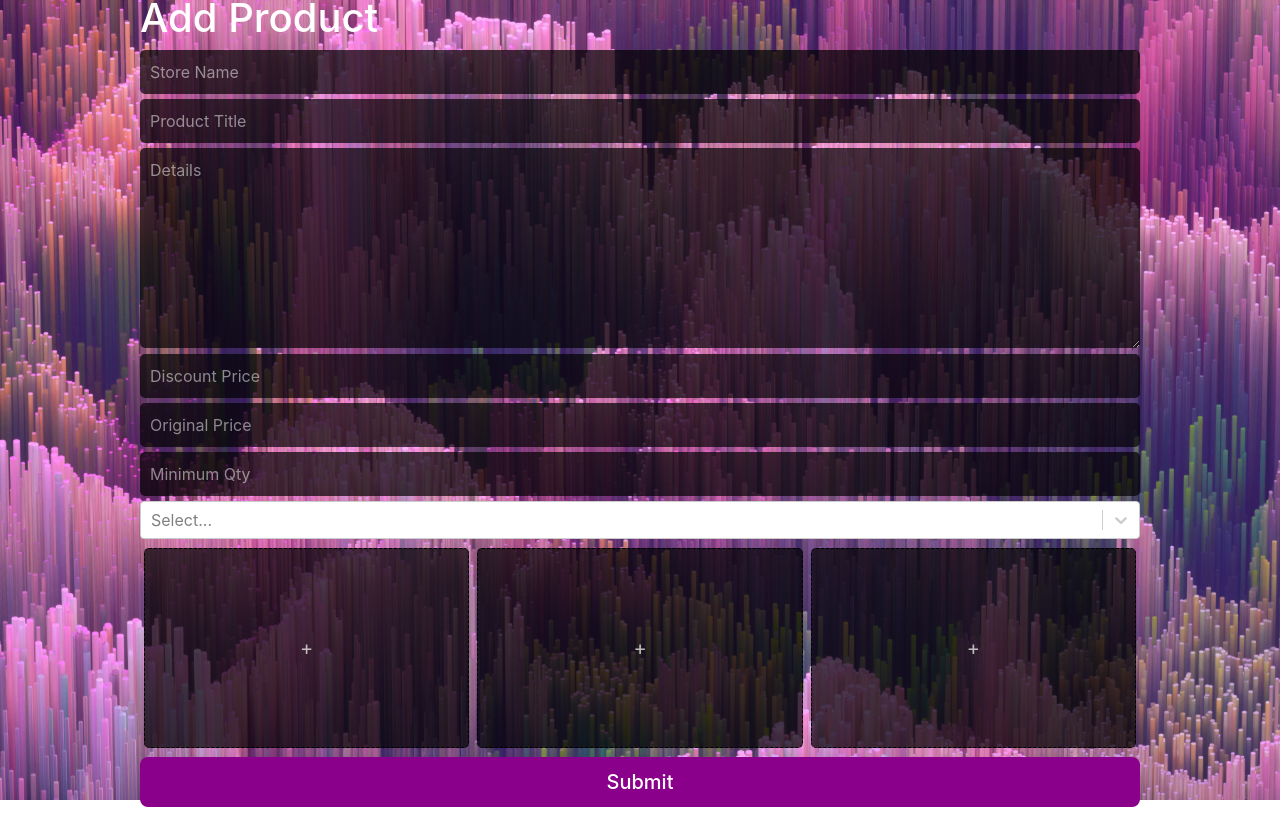
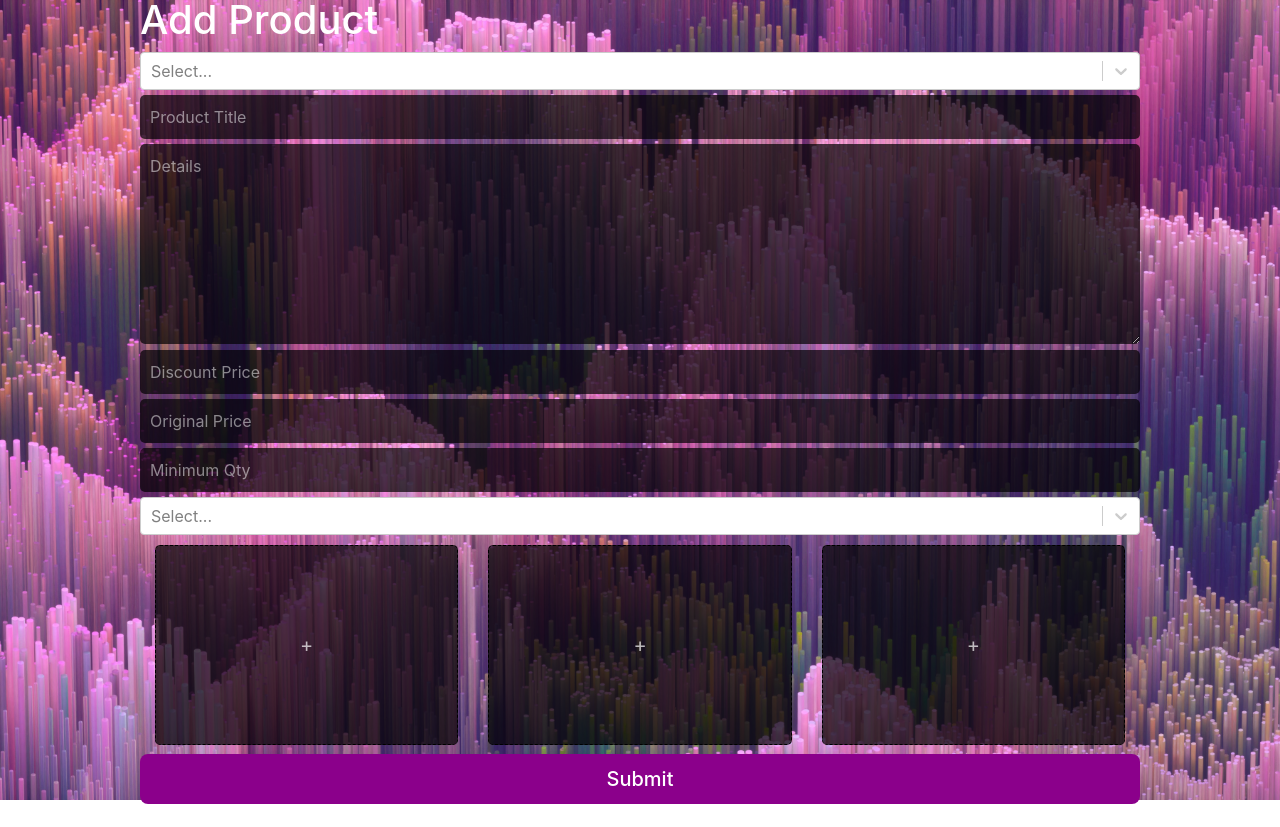
Before and after one commit to Bhavesh588/comprafaciladmin, a React (Create React App) app: page / in a window 1280 px wide. Built offline with nearby package versions, Linux system fonts and the light colour scheme; no server answers; the database is empty.

Commit message:
Adding connection with Firebase

```diff
--- a/package.json
+++ b/package.json
@@ -6,6 +6,7 @@
         "@testing-library/jest-dom": "^5.16.1",
         "@testing-library/react": "^12.1.2",
         "@testing-library/user-event": "^13.5.0",
+        "firebase": "^9.6.4",
         "react": "^17.0.2",
         "react-dom": "^17.0.2",
         "react-scripts": "5.0.0",
--- a/src/Pages/AddProducts/AddProduct.js
+++ b/src/Pages/AddProducts/AddProduct.js
@@ -1,5 +1,7 @@
-import React, { useState } from 'react'
+import React, { useEffect, useState } from 'react'
 import Select from 'react-select'
+import { collection, onSnapshot } from 'firebase/firestore'
+import app from '../../firebase/firebase'
 
 import './AddProduct.scss'
 
@@ -24,6 +26,39 @@ const AddProduct = () => {
     const [categoryerr, setCategoryErr] = useState(false)
     // const [imageserr, setImagesErr] = useState(false)
 
+    const [storeoption, setStoreOption] = useState(null)
+    // const [categoryoption, setCategoryOption] = useState(null)
+
+    useEffect(() => {
+        if (storeoption === null) {
+            onSnapshot(collection(app, 'store'), (snapshot) => {
+                if (snapshot.docs.length !== 0) {
+                    var option = []
+                    snapshot.docs.map((doc) =>
+                        option.push({
+                            values: doc.data(),
+                            label:
+                                doc.data().Full_Name +
+                                ' ' +
+                                doc.data().Store_id,
+                        })
+                    )
+                    setStoreOption(option)
+                }
+            })
+        }
+        // if(categoryoption === null) {
+        //     onSnapshot(collection(app, "category"), (snapshot) => {
+        //         if(snapshot.docs.length !== 0) {
+        //             var option = []
+        //             console.log(snapshot.docs[0].data().Category)
+        //             snapshot.docs.map(doc => option.push({values: doc.data(), label: doc.data().Full_Name}))
+        //             setCategoryOption(option)
+        //         }
+        //     })
+        // }
+    }, [storeoption])
+
     const options = [
         { value: { main: 'Zone', cate: 'Shirts' }, label: 'Chocolate' },
         { value: { main: 'Zone', cate: 'Shirts' }, label: 'Strawberry' },
@@ -32,6 +67,10 @@ const AddProduct = () => {
 
     const handleChange = (selectedOption) => {
         setCategory(selectedOption)
+    }
+
+    const handleChangestore = (selectedOption) => {
+        setStoreName(selectedOption)
     }
 
     const onSubmit = () => {
@@ -55,13 +94,21 @@ const AddProduct = () => {
         <div className="addproduct">
             <div className="addproduct_inner">
                 <h1 className="title">Add Product</h1>
-                <Inputbox
+                <Select
+                    value={storename}
+                    onChange={handleChangestore}
+                    options={storeoption}
+                />
+                {storenameerr ? (
+                    <div className="text-danger">Required</div>
+                ) : null}
+                {/* <Inputbox
                     type="text"
                     placeholder="Store Name"
                     value={storename}
                     setvalue={setStoreName}
                     err={storenameerr}
-                />
+                /> */}
                 <Inputbox
                     type="text"
                     placeholder="Product Title"
@@ -113,7 +160,7 @@ const AddProduct = () => {
             <div className="addproduct_img">
                 <div className="container">
                     <div className="row">
-                        <div className="col-sm d-flex justify-content-center p-1">
+                        <div className="col-sm d-flex justify-content-center pb-1">
                             <input
                                 type="file"
                                 name="file"
@@ -122,7 +169,7 @@ const AddProduct = () => {
                             />
                             <label htmlFor="file">+</label>
                         </div>
-                        <div className="col-sm d-flex justify-content-center p-1">
+                        <div className="col-sm d-flex justify-content-center pb-1">
                             <input
                                 type="file"
                                 name="file"
@@ -131,7 +178,7 @@ const AddProduct = () => {
                             />
                             <label htmlFor="file">+</label>
                         </div>
-                        <div className="col-sm d-flex justify-content-center p-1">
+                        <div className="col-sm d-flex justify-content-center pb-1">
                             <input
                                 type="file"
                                 name="file"
--- a/src/Pages/AddProducts/AddProduct.scss
+++ b/src/Pages/AddProducts/AddProduct.scss
@@ -23,14 +23,31 @@
             color: #fff;
         }
 
+        .css-9gakcf-option {
+            background-color: white;
+            color: black;
+
+            &:hover {
+                background-color: #deebff;
+            }
+        }
+
+        .css-14el2xx-placeholder {
+            color: rgba($color: #fff, $alpha: 0.5);
+        }
+
         .css-1s2u09g-control {
             background-color: rgba($color: #000000, $alpha: 0.7);
             border-color: transparent;
             border-radius: 5px;
 
-            .css-14el2xx-placeholder {
-                color: rgba($color: #fff, $alpha: 0.5);
+            .css-qc6sy-singleValue {
+                color: #fff;
             }
+        }
+
+        .css-b62m3t-container {
+            margin-bottom: 5px;
         }
 
         input::-webkit-outer-spin-button,
--- /dev/null
+++ b/src/firebase/firebase.js
@@ -0,0 +1,23 @@
+// Import the functions you need from the SDKs you need
+import { initializeApp } from 'firebase/app'
+import { getFirestore } from 'firebase/firestore'
+
+// TODO: Add SDKs for Firebase products that you want to use
+// https://firebase.google.com/docs/web/setup#available-libraries
+
+// Your web app's Firebase configuration
+// For Firebase JS SDK v7.20.0 and later, measurementId is optional
+const firebaseConfig = {
+    apiKey: 'AIzaSyDCgT4BhbVMjcFUdG7eBc86VaFPtqsa7-8',
+    authDomain: 'comprafacil-5c98e.firebaseapp.com',
+    projectId: 'comprafacil-5c98e',
+    storageBucket: 'comprafacil-5c98e.appspot.com',
+    messagingSenderId: '26608892632',
+    appId: '1:26608892632:web:bf8bef966ae678fcc435ad',
+    measurementId: 'G-VKEDKZDF01',
+}
+
+// Initialize Firebase
+initializeApp(firebaseConfig)
+
+export default getFirestore()
```
Also changed, not shown: 1 other file (tests, documents, lock files or other folders).
